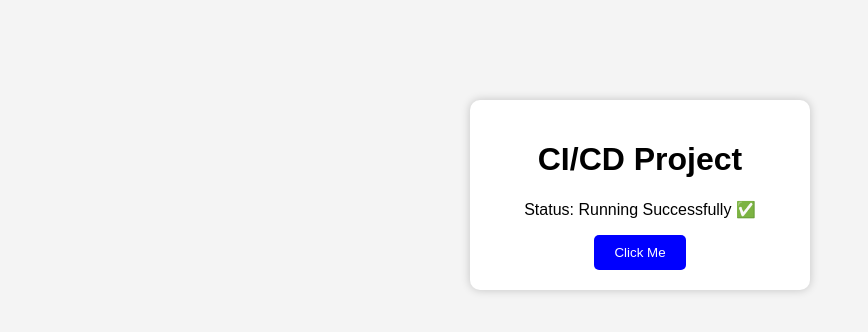
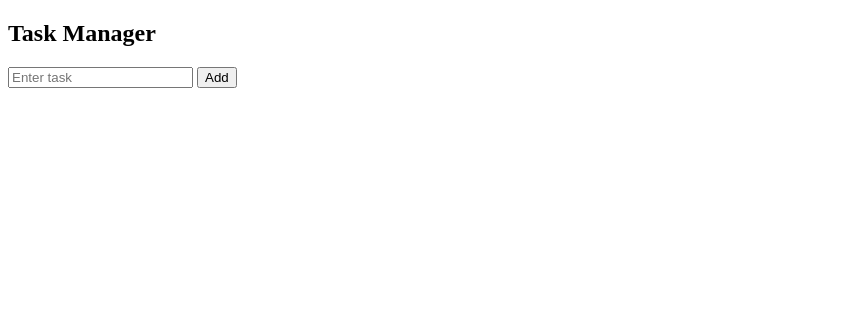
Before and after one commit to Shreehari-7/ci-cd-project, a website: page index.html in a window 1280 px wide. Shown: the whole page, without its empty margins (0-868 px from the left). Drawn offline with Linux system fonts and the light colour scheme.

Commit message:
Added task manager features and improved CI/CD pipeline

```diff
--- a/index.html
+++ b/index.html
@@ -1,45 +1,38 @@
 <!DOCTYPE html>
 <html>
-<head>
-    <title>CI/CD Pipeline Project</title>
-    <style>
-        body {
-            font-family: Arial;
-            text-align: center;
-            background-color: #f4f4f4;
-        }
-        .box {
-            margin-top: 100px;
-            padding: 20px;
-            background: white;
-            border-radius: 10px;
-            width: 300px;
-            margin-left: auto;
-            margin-right: auto;
-            box-shadow: 0 0 10px rgba(0,0,0,0.2);
-        }
-        button {
-            padding: 10px 20px;
-            background: blue;
-            color: white;
-            border: none;
-            border-radius: 5px;
-        }
-    </style>
-</head>
 <body>
+    <h2>Task Manager</h2>
 
-<div class="box">
-    <h1>CI/CD Project</h1>
-    <p>Status: Running Successfully ✅</p>
-    <button onclick="showMessage()">Click Me</button>
-</div>
+    <input id="taskInput" placeholder="Enter task">
+    <button onclick="addTask()">Add</button>
+
+    <ul id="taskList"></ul>
 
 <script>
-function showMessage() {
-    alert("CI/CD Pipeline Working!");
+async function loadTasks() {
+    let res = await fetch('/');
+    let data = await res.json();
+
+    let list = document.getElementById("taskList");
+    list.innerHTML = "";
+
+    data.forEach((task, index) => {
+        list.innerHTML += `<li>${task} <button onclick="deleteTask(${index})">X</button></li>`;
+    });
 }
+
+async function addTask() {
+    let task = document.getElementById("taskInput").value;
+    await fetch('/add', { method: 'POST', body: task });
+    loadTasks();
+}
+
+async function deleteTask(index) {
+    await fetch('/delete/' + index, { method: 'DELETE' });
+    loadTasks();
+}
+
+loadTasks();
 </script>
-
 </body>
 </html>
```
Also changed, not shown: app.js (+28 -2 lines), .github/workflows/main.yml, README.md.
